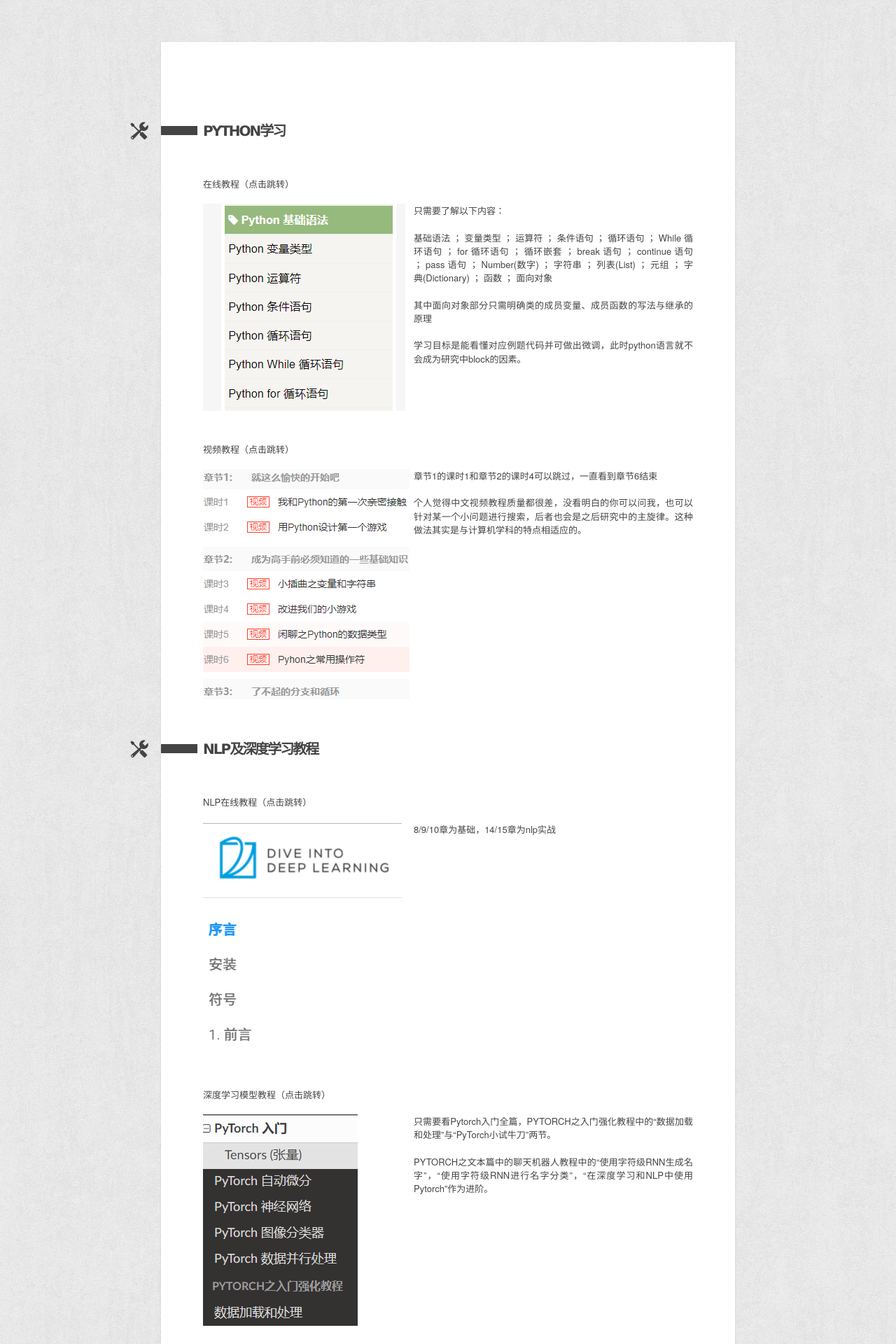
After one commit to Ken19981102/Ken19981102.GitHub.io, a PHP site: page /nlp.html in a window 1280 px wide. The commit adds this page. Shown: the top 1920 px of the page at 70% size. Run offline with PHP 8.4, Linux system fonts and the light colour scheme.

Commit message:
feat: nlp

```diff
--- a/css/style.css
+++ b/css/style.css
@@ -501,7 +501,7 @@ ul#skills.ready {
 ul#skills li {
     position: relative;
     right: 100%;
-    background-color: #444;
+    background-color: #aaaaaa;
     color: #fff;
     font: bold 9px/20px sans-serif;
     letter-spacing: 1px;
--- /dev/null
+++ b/nlp.html
@@ -0,0 +1,264 @@
+<!DOCTYPE HTML>
+<html>
+<head>
+
+
+    <!--BEGIN HEAD LINK SHORTCUT ICON-->
+    <link rel="shortcut icon" href="images/icon/img_3.png">
+    <!--END HEAD LINK SHORTCUT ICON-->
+
+    <!--BEGIN HEAD LINK STYLE-->
+    <!--BASE STYLE CSS-->
+    <link rel="stylesheet" href="css/style.css" type="text/css" media="screen"/>
+    <!--PRODUCTION PHOTO CSS-->
+    <link rel="stylesheet" href="css/productionPhoto.css" type="text/css" media="screen"/>
+    <!--PRINT CSS-->
+    <link rel="stylesheet" href="css/print.css" type="text/css" media="print"/>
+    <!--END HEAD LINK STYLE-->
+
+    <!--BEGIN HEAD TITLE-->
+    <title>NLP-tutorial</title>
+    <!--END HEAD TITLE-->
+</head>
+<body>
+
+<!--BEGIN STICKER-->
+<!-- <div id="sticker"></div> -->
+<!--END STICKER-->
+
+<!-- <div id="copyright1">
+    <a href="index.html" title="英文版">English Version</a>&nbsp;&nbsp;&nbsp;|&nbsp;&nbsp;&nbsp;中文版
+</div> -->
+
+
+<!--BEGIN WRAPPER-->
+<div id="wrapper">
+
+    <!--INTRODUCE NAME-->
+    <!-- <h2 id="titleName" class="sectionHead">崔欢</h2> -->
+
+
+
+    <!--BASE INFORMATION-->
+    <!-- <div id="bio">
+        <h2>清华大学 / 计算机技术</h2>
+        <div id="socialIcons">
+            <a class="socialIcon" id="phoneIcon" href="#13120139177" title="13120139177"></a>
+            <a class="socialIcon" id="emailIcon" href="#china19981102@outlook.com"
+               title="china19981102@outlook.com"></a> -->
+
+            <!--MORE ICON OPTIOPS...
+            <a class="socialIcon" target="_blank" id="facebookIcon" href="#"></a>
+            <a class="socialIcon" target="_blank" id="favIcon" href="#"></a>
+            <a class="socialIcon" target="_blank" id="gplusIcon" href="#"></a>
+            <a class="socialIcon" target="_blank" id="youTubeIcon" href="#"></a>
+            -->
+        <!-- </div> -->
+        <!--END PERSONAL INFORMATION-->
+    <!-- </div>
+    END BASE INFORMATION -->
+
+    <!-- <div class="clear"></div> -->
+
+    <!--EDUCATION TITLE-->
+    <!-- <h2 id="learn" class="sectionHead">For：倩倩</h2> -->
+    <!--EDUCATION-->
+    <!-- <ul id="schools">
+
+        <li>
+            <div class="details">
+                <h3>清华大学</h3>
+                <h4>硕士</h4>
+            </div>
+            <p>计算机技术专业</p>
+        </li>
+        <li>
+            <div class="details">
+                <h3>北京大学</h3>
+                <h4>本科</h4>
+            </div>
+            <p>计算机科学与技术专业</p>
+        </li>
+    </ul> -->
+    <!--END EDUCATION-->
+
+    <div class="clear"></div>
+
+    <!--EXPERIENCE TITLE-->
+    <h2 id="summary" class="sectionHead">Python学习</h2>
+    <!--EXPERIENCE-->
+    <ul id="jobs">
+        <li>
+            <div class="details">
+                <a href="https://www.runoob.com/python/python-basic-syntax.html" target="_blank" title="教程">在线教程（点击跳转）</a><br/><br/>
+                <img src="images/icon/img_runoob.png"  alt="教程截图" />
+            </div>
+            <p>  <br/><br/>
+                只需要了解以下内容： <br/><br/>
+                基础语法
+                ； 变量类型
+                ； 运算符
+                ； 条件语句
+                ； 循环语句
+                ； While 循环语句
+                ； for 循环语句
+                ； 循环嵌套
+                ； break 语句
+                ； continue 语句
+                ； pass 语句
+                ； Number(数字)
+                ； 字符串
+                ； 列表(List)
+                ； 元组
+                ； 字典(Dictionary)
+                ； 函数
+                ； 面向对象
+                <br/><br/>
+                其中面向对象部分只需明确类的成员变量、成员函数的写法与继承的原理
+                <br/><br/>
+                学习目标是能看懂对应例题代码并可做出微调，此时python语言就不会成为研究中block的因素。</p>
+        </li>
+        <li></li>
+        <li></li>
+        <li>
+            <div class="details">
+                <a href="https://study.163.com/course/introduction.htm?courseId=378003#/courseDetail?tab=1" target="_blank" title="视频教程">视频教程（点击跳转）</a><br/><br/>
+                <img src="images/icon/img_net.png"  alt="视频教程截图" />
+            </div>
+            <p>  <br/><br/>
+                章节1的课时1和章节2的课时4可以跳过，一直看到章节6结束
+                <br/><br/>
+                个人觉得中文视频教程质量都很差，没看明白的你可以问我，也可以针对某一个小问题进行搜索，后者也会是之后研究中的主旋律。这种做法其实是与计算机学科的特点相适应的。
+                <br/><br/>
+                </p>
+        </li>
+    </ul>
+    <!--END EXPERIENCE-->
+
+    <div class="clear"></div>
+
+    <h2 id="summary" class="sectionHead">NLP及深度学习教程</h2>
+    <!--EXPERIENCE-->
+    <ul id="jobs">
+        <li>
+            <div class="details">
+                <a href="https://zh-v2.d2l.ai/chapter_preface/index.html" target="_blank" title="教程">NLP在线教程（点击跳转）</a><br/><br/>
+                <img src="images/icon/img_nlp.png"  alt="教程截图" />
+            </div>
+            <p> <br/><br/>
+                8/9/10章为基础，14/15章为nlp实战
+                </p>
+        </li>
+        <li></li>
+        <li></li>
+        <li>
+            <div class="details">
+                <a href="https://pytorch123.com/SecondSection/what_is_pytorch/#tensors" target="_blank" title="视频教程">深度学习模型教程（点击跳转）</a><br/><br/>
+                <img src="images/icon/img_torch.png"  alt="教程截图" />
+            </div>
+            <p>  <br/><br/>
+                只需要看Pytorch入门全篇，PYTORCH之入门强化教程中的“数据加载和处理”与“PyTorch小试牛刀”两节。
+                <br/><br/>
+                PYTORCH之文本篇中的聊天机器人教程中的“使用字符级RNN生成名字”，“使用字符级RNN进行名字分类”，“在深度学习和NLP中使用Pytorch”作为进阶。
+                <br/><br/>
+                </p>
+        </li>
+    </ul>
+
+    <div class="clear"></div>
+
+    <h2 id="summary" class="sectionHead">NLP书籍</h2>
+    <!--EXPERIENCE-->
+    <ul id="jobs">
+        <li>
+            <div class="details">
+                <a href="http://www.cipsc.org.cn/" target="_blank" title="教程">中文信息处理发展报告（点击跳转）</a><br/><br/>
+                <img src="images/icon/mulu.jpg"  style="width:200px;" alt="教程截图" />
+            </div>
+
+            <p>
+                <br/><br/>
+                了解目前中文信息处理存在哪些方向。
+                <br/><br/>
+                建议先选择文本分类任务作为自己的第一个小项目。
+                <br/><br/>
+            </p>
+
+        </li>
+        <li></li>
+        <li></li>
+        <li>
+            <div class="details">
+                <a href="https://book.douban.com/subject/27032271/" target="_blank" title="书籍简介">Neural Network Methods in Natural Language Processing（点击跳转）</a><br/><br/>
+                <img src="images/icon/deep.jpg" style="width:200px;"  alt="教程截图" />
+            </div>
+            <p>  <br/><br/>
+                其实我个人比较推荐这个，虽然站位不高，但是理论与实现结合，并且比较系统。
+                 <br/><br/>
+                也有中文版。
+                <br/><br/>
+                </p>
+        </li>
+        <li></li>
+        <li></li>
+        <li>
+            <div class="details">
+                <a href="https://book.douban.com/subject/5252170/" target="_blank" title="书籍简介">信息检索导论（点击跳转）</a><br/><br/>
+                <img src="images/icon/jiansuo.jpg" style="width:200px;"  alt="教程截图" />
+            </div>
+            <p>  <br/><br/>
+                “本书从计算机科学领域的角度出发，介绍了信息检索的基础知识，并对当前信息检索的发展做了回顾，重点介绍了搜索引擎的核心技术，如文档分类和文档聚类问题，以及机器学习和数值计算方法。书中所有重要的思想都用示例进行了解释，生动形象，引人入胜，实现了理论与实战的完美结合。”
+                <br/><br/>
+                必读第2,6章。选读第11-18章与21章。
+                <br/><br/>
+                </p>
+        </li>
+
+        <li></li>
+        <li></li>
+        <li>
+            <div class="details">
+                <a href="https://book.douban.com/subject/2403834/" target="_blank" title="书籍简介">Speech and Language Processing（点击跳转）</a><br/><br/>
+                <img src="images/icon/jiaocai.jpg" style="width:200px;"  alt="教程截图" />
+            </div>
+            <p>  <br/><br/>
+                经典教材，但是太厚（杂）了~正式进入研究时使用。
+                 <br/><br/>
+                目前中英文均更新到第三版，我都有本地pdf文件。
+                <br/><br/>
+                </p>
+        </li>
+    </ul>
+
+
+    <!--END SKILLS-->
+
+
+    <!--END CONTACT FORM-->
+
+
+
+    <div class="clear"></div>
+
+
+</div>
+<!--END WRAPPER-->
+<!--COPYRIGHT-->
+<div id="copyright">&copy; 2022 - Developed by Ken<br/><br/>
+     &nbsp;&nbsp;&nbsp;&nbsp;&nbsp;&nbsp;For 倩倩
+</div>
+<!--END COPYRIGHT-->
+
+<!--BEGIN SCRIPTS-->
+<!--BASIC JQUERY JS-->
+<script src="js/jquery.js"></script>
+<!--PROJECT PHOTO JS-->
+<script src="js/projectPhoto.js"></script>
+<!--BACK POSITION JS-->
+<script src="js/backPosition.js"></script>
+<!--CUSTOM JS-->
+<script src="js/custom.js"></script>
+<!--END SCRIPTS-->
+
+</body>
+</html>
```
Also changed, not shown: images/icon/deep.jpg (added), images/icon/img_3.png (added), images/icon/img_net.png (added), images/icon/img_nlp.png (added), images/icon/img_runoob.png (added), images/icon/img_torch.png (added), images/icon/jiansuo.jpg (added), images/icon/jiaocai.jpg (added), images/icon/label.jpg (added), images/icon/mulu.jpg (added).
